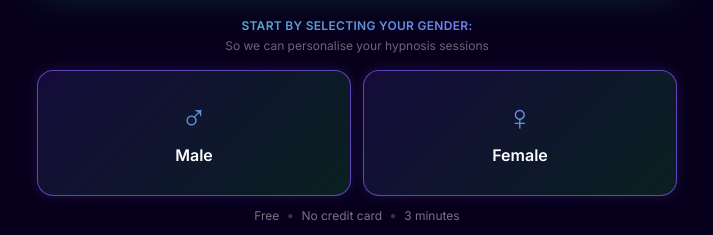
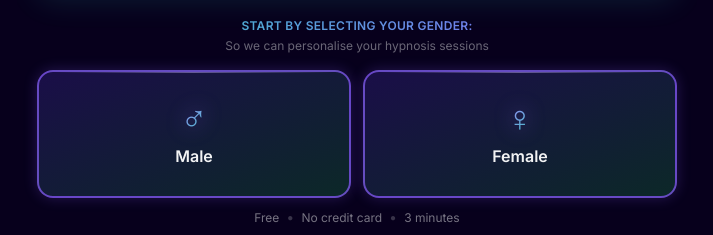
Before and after one commit to andrewhopper1974/mended, a Next.js app: page / in a window 1280 px wide. Shown: the part 717-952 px from the top of the page, without its empty margins (283-996 px from the left). Built offline with nearby package versions, Linux system fonts and the light colour scheme; no server answers; a web font is replaced by a local one.

Commit message:
gender buttons: top gleam, brighter cards, stronger border + symbol glow, punchier pulse

```diff
--- a/components/IntroScreen.tsx
+++ b/components/IntroScreen.tsx
@@ -181,35 +181,44 @@ export default function IntroScreen({ onStart }: Props) {
                 whileTap={{ scale: 0.97 }}
                 animate={!isSelected ? {
                   boxShadow: [
-                    "0 0 10px rgba(138,94,255,0.15), 0 0 0px rgba(52,203,191,0.0)",
-                    "0 0 30px rgba(138,94,255,0.5), 0 0 16px rgba(52,203,191,0.2)",
-                    "0 0 10px rgba(138,94,255,0.15), 0 0 0px rgba(52,203,191,0.0)",
+                    "0 0 12px rgba(138,94,255,0.2), 0 0 0px rgba(52,203,191,0.0)",
+                    "0 0 40px rgba(138,94,255,0.65), 0 0 20px rgba(52,203,191,0.25)",
+                    "0 0 12px rgba(138,94,255,0.2), 0 0 0px rgba(52,203,191,0.0)",
                   ],
                 } : {
-                  boxShadow: "0 0 30px rgba(52,203,191,0.35), 0 0 16px rgba(138,94,255,0.3)",
+                  boxShadow: "0 0 40px rgba(52,203,191,0.45), 0 0 20px rgba(138,94,255,0.35)",
                 }}
                 transition={!isSelected ? { repeat: Infinity, duration: 3, ease: "easeInOut" } : {}}
-                className="flex flex-col items-center py-7 rounded-2xl"
+                className="flex flex-col items-center py-7 rounded-2xl relative overflow-hidden"
                 style={{
                   background: isSelected
-                    ? "linear-gradient(135deg, #1e1050 0%, #0d2a28 100%)"
-                    : "linear-gradient(135deg, #140c3a 0%, #0a2020 100%)",
+                    ? "linear-gradient(160deg, #221260 0%, #0f3030 100%)"
+                    : "linear-gradient(160deg, #1a0e48 0%, #0c2828 100%)",
                   border: isSelected
-                    ? "1.5px solid rgba(52,203,191,0.9)"
-                    : "1.5px solid rgba(138,94,255,0.65)",
+                    ? "2px solid rgba(52,203,191,0.95)"
+                    : "2px solid rgba(138,94,255,0.7)",
                 }}
               >
+                {/* Top gleam */}
+                <div
+                  className="absolute top-0 left-0 right-0 pointer-events-none"
+                  style={{
+                    height: 1,
+                    background: "linear-gradient(90deg, transparent 5%, rgba(196,175,255,0.45) 50%, transparent 95%)",
+                  }}
+                />
                 <span
                   className="text-4xl mb-2 leading-none"
                   style={{
-                    background: "linear-gradient(135deg, #8A5EFF, #34CBBF)",
+                    background: "linear-gradient(135deg, #a87fff, #34CBBF)",
                     WebkitBackgroundClip: "text",
                     WebkitTextFillColor: "transparent",
+                    filter: "drop-shadow(0 0 10px rgba(138,94,255,0.7))",
                   }}
                 >
                   {symbol}
                 </span>
-                <span className="text-base font-semibold" style={{ color: "#ffffff" }}>
+                <span className="text-base font-semibold" style={{ color: "rgba(255,255,255,0.95)" }}>
                   {label}
                 </span>
               </motion.button>
```
